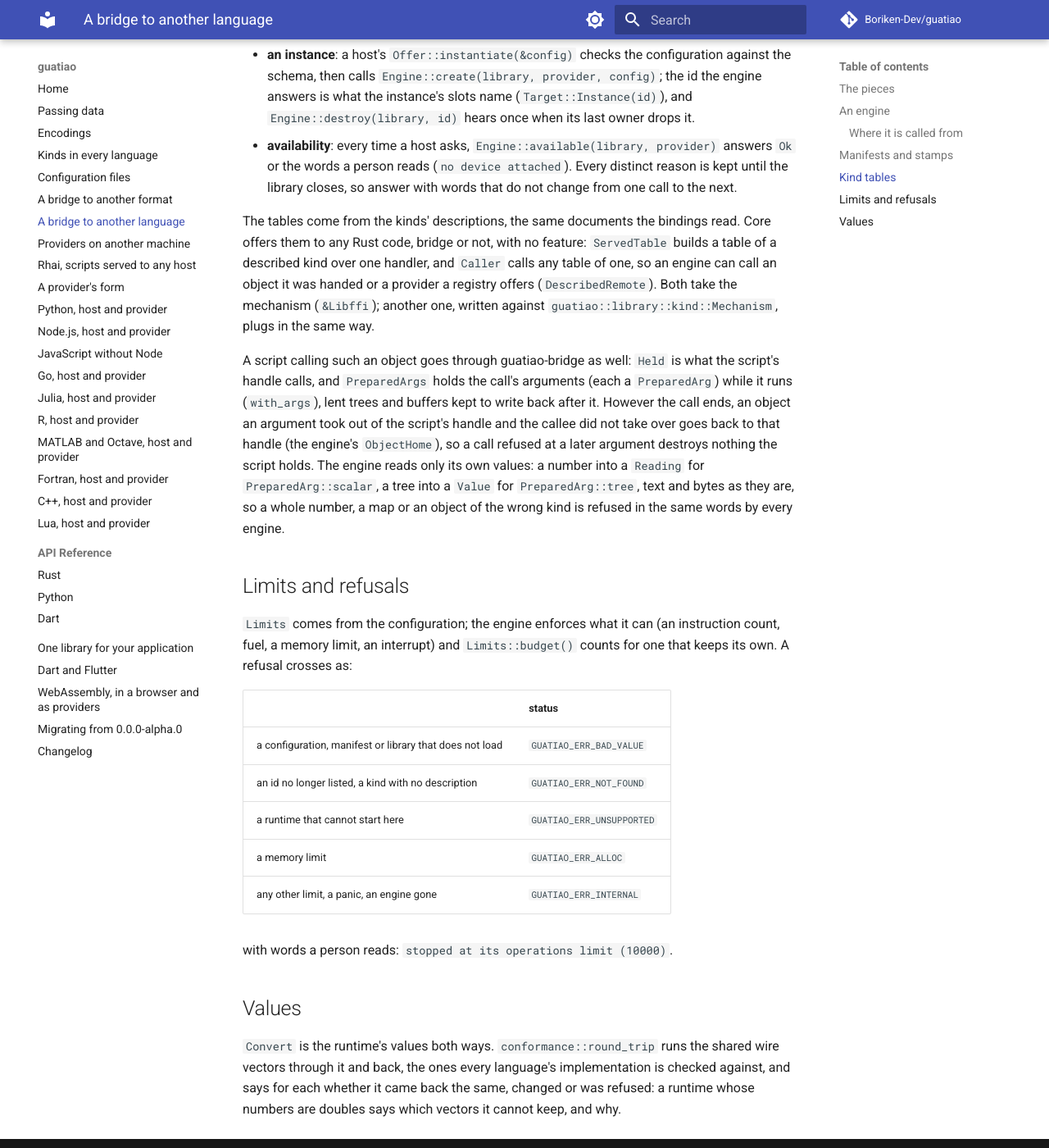
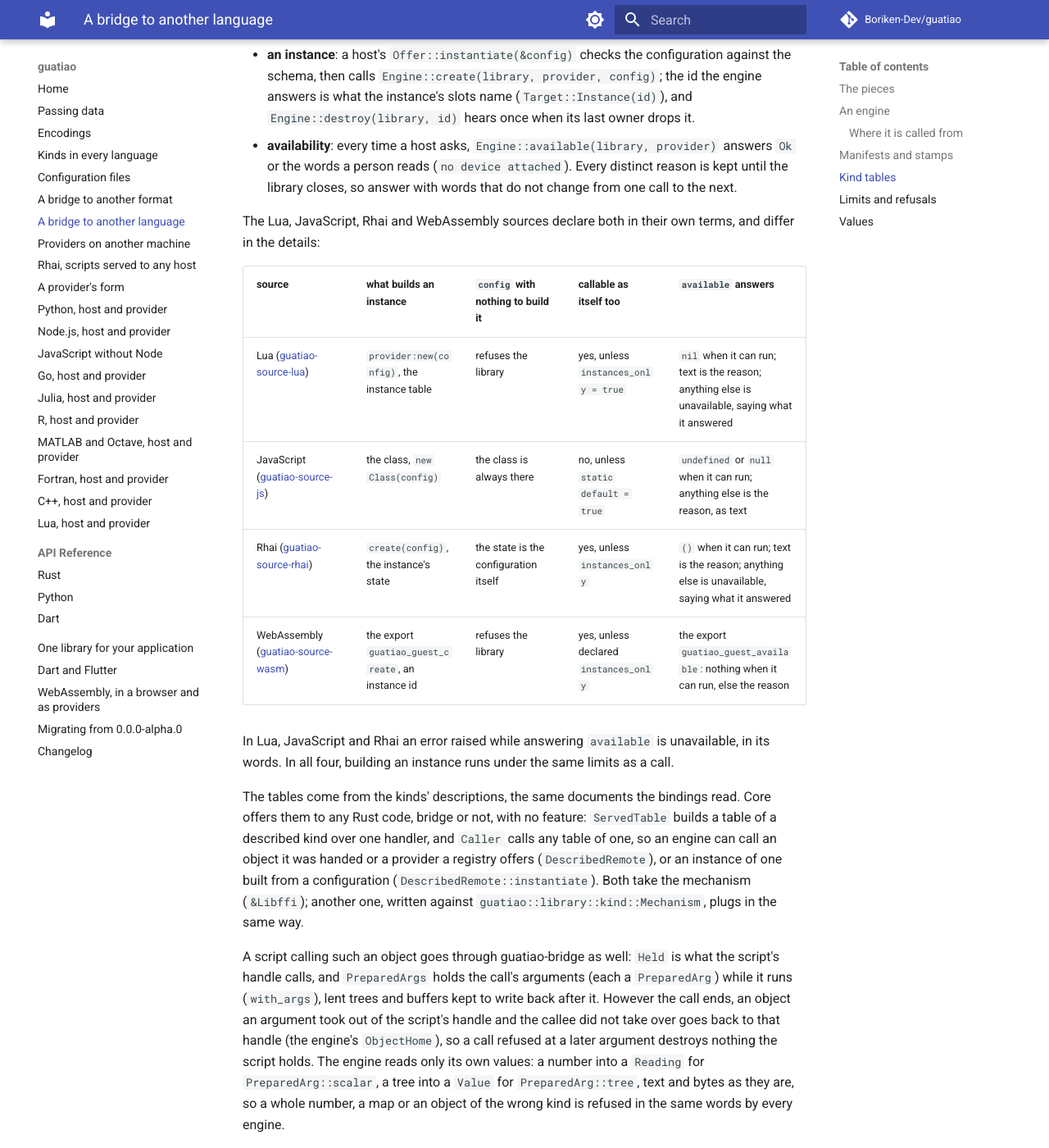
Before and after one commit to Boriken-Dev/guatiao, an MkDocs documentation site: the page built from docs/language-bridges.md, in a window 1280 px wide and 1400 px high, scrolled down 4292 px. Shown: the whole window at 82% size. Built offline with MkDocs 1.6.1 and Material for MkDocs 9.7.7, drawn with Linux system fonts in a browser that asks for light colours; comment, search, counter and statistics services are not loaded.

Commit message:
docs: how each source declares instances and availability, side by side

```diff
--- a/docs/language-bridges.md
+++ b/docs/language-bridges.md
@@ -193,11 +193,27 @@ Provided::new("greeters_custom")
   attached`). Every distinct reason is kept until the library closes, so
   answer with words that do not change from one call to the next.
 
+The Lua, JavaScript, Rhai and WebAssembly sources declare both in their
+own terms, and differ in the details:
+
+| source | what builds an instance | `config` with nothing to build it | callable as itself too | `available` answers |
+| --- | --- | --- | --- | --- |
+| Lua ([guatiao-source-lua](lua.md)) | `provider:new(config)`, the instance table | refuses the library | yes, unless `instances_only = true` | `nil` when it can run; text is the reason; anything else is unavailable, saying what it answered |
+| JavaScript ([guatiao-source-js](js.md)) | the class, `new Class(config)` | the class is always there | no, unless `static default = true` | `undefined` or `null` when it can run; anything else is the reason, as text |
+| Rhai ([guatiao-source-rhai](rhai.md)) | `create(config)`, the instance's state | the state is the configuration itself | yes, unless `instances_only` | `()` when it can run; text is the reason; anything else is unavailable, saying what it answered |
+| WebAssembly ([guatiao-source-wasm](wasm.md)) | the export `guatiao_guest_create`, an instance id | refuses the library | yes, unless declared `instances_only` | the export `guatiao_guest_available`: nothing when it can run, else the reason |
+
+In Lua, JavaScript and Rhai an error raised while answering `available`
+is unavailable, in its words. In all four, building an instance runs
+under the same limits as a call.
+
 The tables come from the kinds' descriptions, the same documents the
 bindings read. Core offers them to any Rust code, bridge or not, with no
 feature: `ServedTable` builds a table of a described kind over one
 handler, and `Caller` calls any table of one, so an engine can call an
-object it was handed or a provider a registry offers (`DescribedRemote`).
+object it was handed or a provider a registry offers (`DescribedRemote`),
+or an instance of one built from a configuration
+(`DescribedRemote::instantiate`).
 Both take the mechanism (`&Libffi`); another one, written against
 `guatiao::library::kind::Mechanism`, plugs in the same way.
 
```
Also changed, not shown: CHANGELOG.md (+2 -3 lines).
